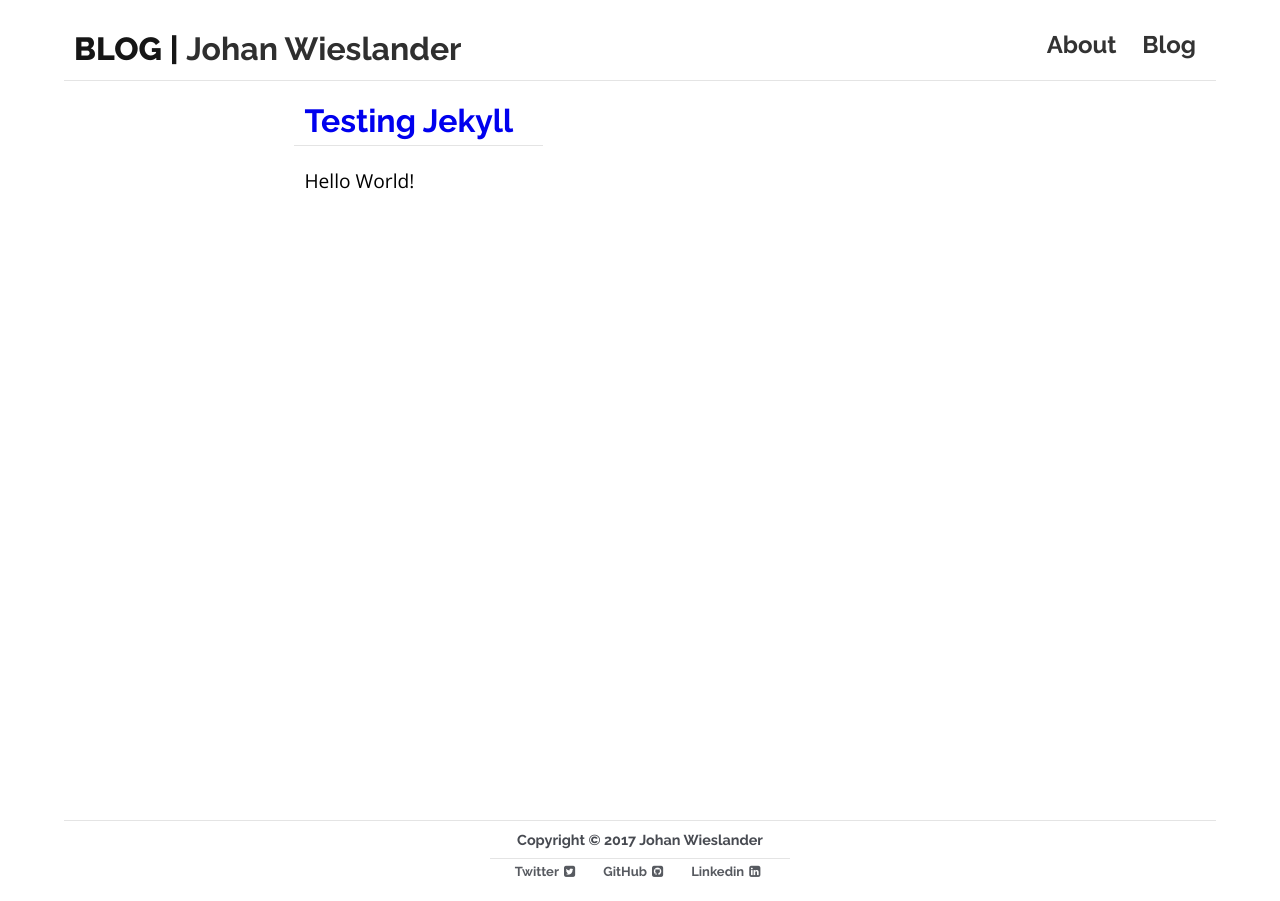
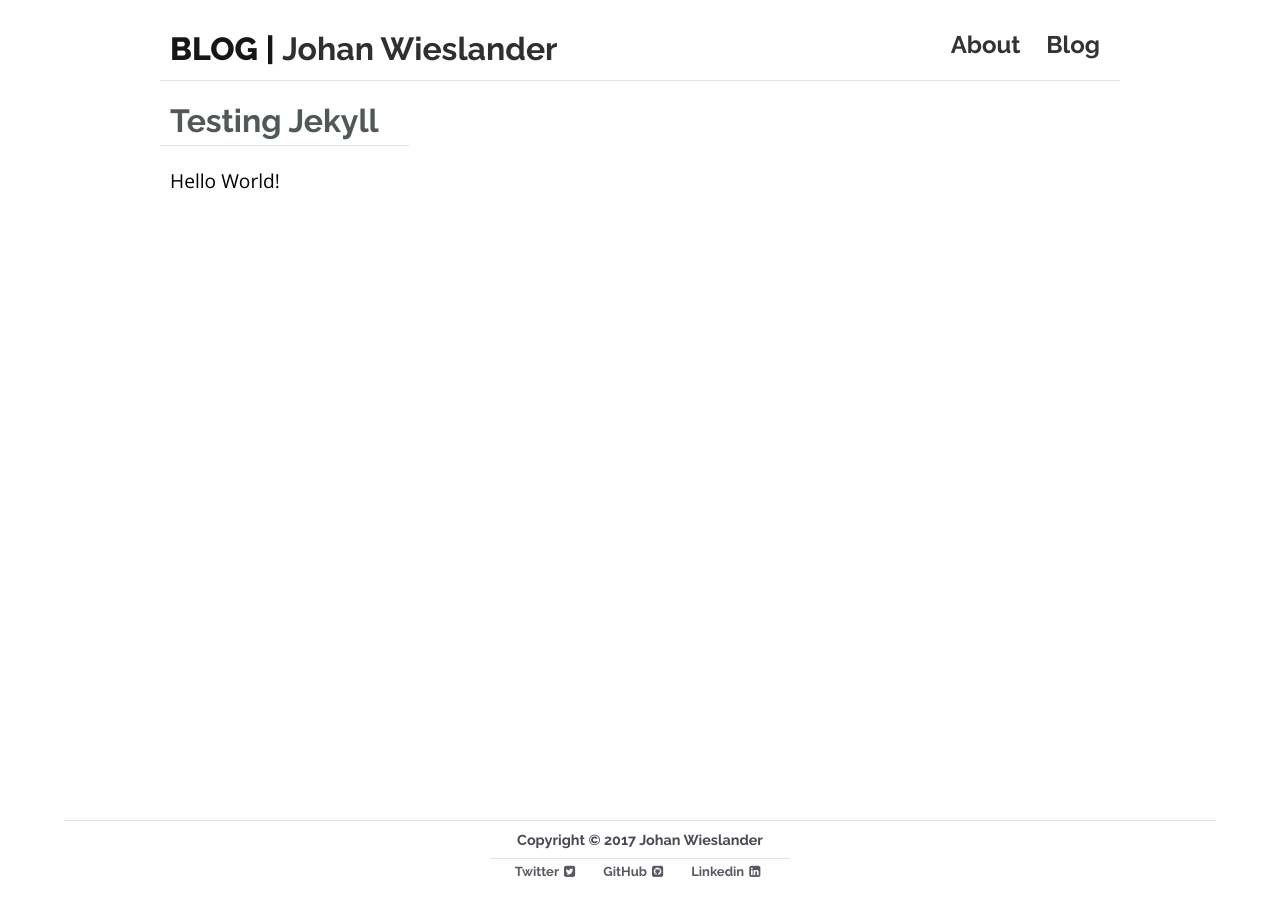
Before and after one commit to Halliom/halliom.github.io, a Jekyll site: the page built from blog.html, in a window 1280 px wide. Built offline with Jekyll 4.4.1, drawn with Linux system fonts in a browser that asks for light colours; nearby versions of some CDN libraries.

Commit message:
Changed padding and colors of the title

```diff
--- a/css/style.css
+++ b/css/style.css
@@ -63,15 +63,18 @@ body {
     font-size: 2rem;
     font-weight: 700;
 
-    color: #2f2f2f;
+    color: #515858;
 }
 
-.post-title-small > a{
+.post-title-small > a,
+.post-title-small > a:visited {
     text-decoration: none;
+    color: #515858;
 }
 
-.post-title-small > a:visited{
-    color: #2f2f2f;
+.post-title-small > a:hover,
+.post-title-small > a:focus {
+    color: #778181;
 }
 
 .post-title-big {
@@ -79,7 +82,7 @@ body {
     font-size: 2.5rem;
     font-weight: 800;
 
-    color: #161616;
+    color: #515858;
 }
 
 .post-body-small {
@@ -224,9 +227,6 @@ body {
     .page-content {
         position: relative;
 
-        padding-left: 20%;
-        padding-right: 20%;
-
         height: 100%;
     }
 
@@ -246,3 +246,10 @@ body {
         padding-left: 10px;
     }
 }
+
+@media (min-width: 880px) {
+    .site-wrapper {
+        padding-left: 12.5%;
+        padding-right: 12.5%;
+    }
+}
```
Also changed, not shown: 2 other files.
